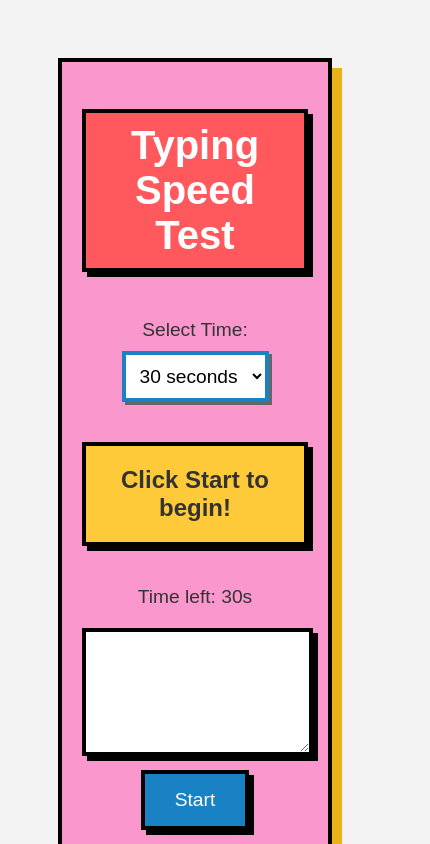
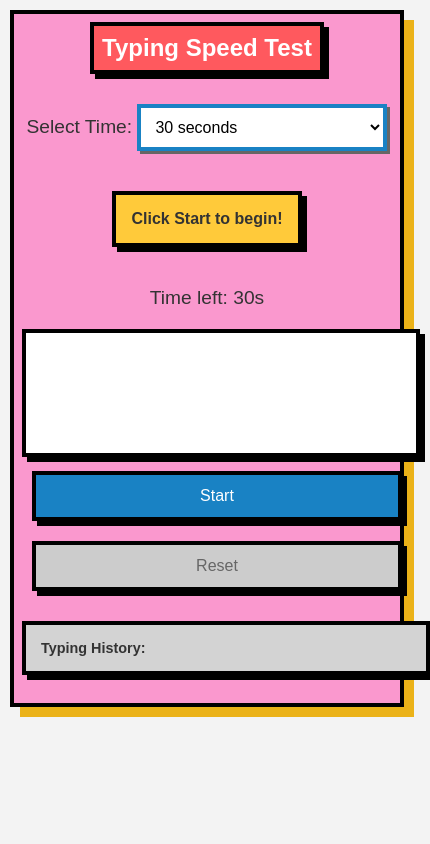
Before and after one commit to Shdhz/Jago-ngetik, a plain HTML site: page index.html in a window 390 px wide. Shown: the top 844 px of the page, 430 px wide, since content can reach past the window. Drawn offline with Linux system fonts and the light colour scheme.

Commit message:
style: change several style for mobile responsive

```diff
--- a/index.html
+++ b/index.html
@@ -1,17 +1,19 @@
 <!DOCTYPE html>
 <html lang="en">
   <head>
-    <meta charset="UTF-8">
-    <meta name="viewport" content="width=device-width, initial-scale=1.0">
+    <meta charset="UTF-8" />
+    <meta name="viewport" content="width=device-width, initial-scale=1.0" />
     <title>Typing Test</title>
     <style>
       body {
         font-family: Arial, sans-serif;
         background: #f3f3f3;
         color: #333;
-            padding: 50px;
+        padding: 20px;
         text-align: center;
+        margin: 0;
       }
+
       h1 {
         font-size: 2.5rem;
         font-weight: bold;
@@ -21,19 +23,25 @@
         border: 4px solid black;
         box-shadow: 5px 5px 0px black;
         display: inline-block;
+        margin: 0;
+        word-wrap: break-word;
       }
+
       p {
         font-size: 1.2rem;
         margin: 20px 0;
       }
+
       textarea {
-            width: 90%;
+        width: 100%;
         height: 100px;
         padding: 10px;
         border: 4px solid black;
         box-shadow: 5px 5px 0px black;
         font-size: 1.2rem;
+        resize: none;
       }
+
       button {
         background: #1982c4;
         color: white;
@@ -43,12 +51,15 @@
         cursor: pointer;
         box-shadow: 5px 5px 0px black;
         margin: 10px;
+        width: 100%;
       }
+
       button:disabled {
         background: #ccc;
         color: #666;
         cursor: not-allowed;
       }
+
       #textDisplay {
         font-size: 1.5rem;
         font-weight: bold;
@@ -57,11 +68,16 @@
         border: 4px solid black;
         box-shadow: 5px 5px 0px black;
         display: inline-block;
+        margin-bottom: 20px;
+        word-wrap: break-word;
       }
+
       #resultLabel {
         font-size: 1.5rem;
         font-weight: bold;
+        margin-top: 20px;
       }
+
       #history {
         font-size: 1.2rem;
         margin-top: 20px;
@@ -70,18 +86,21 @@
         border: 4px solid black;
         box-shadow: 5px 5px 0px black;
         text-align: left;
-            width: 90%;
+        width: 100%;
+        max-width: 600px;
+        margin: 20px auto;
+      }
+
+      .case {
+        background-color: #fa98ce;
+        border: 4px solid black;
+        padding: 8px;
+        box-shadow: 10px 10px 0px rgb(235, 178, 24);
+        width: 100%;
+        max-width: 800px;
         margin: auto;
       }
 
-        .case{
-            background-color: #fa98ce;
-            border: 4px solid black;
-            padding: 20px;
-            box-shadow: 10px 10px 0px rgb(235, 178, 24);
-        }
-
-        /* Styling untuk dropdown select */
       select {
         padding: 10px;
         font-size: 1.2rem;
@@ -90,10 +109,78 @@
         cursor: pointer;
         box-shadow: 3px 3px 0px #666;
         margin-top: 10px;
+        width: 100%;
+        max-width: 250px;
       }
+
       select:focus {
         outline: none;
         border-color: #ff595e;
+      }
+
+      /* Media queries untuk tampilan mobile */
+      @media (max-width: 768px) {
+        body {
+          padding: 10px;
+        }
+
+        h1 {
+          font-size: 2rem;
+          margin: 0;
+        }
+
+        textarea {
+          font-size: 1rem;
+        }
+
+        button {
+          font-size: 1rem;
+        }
+
+        #textDisplay {
+          font-size: 1.2rem;
+          padding: 15px;
+        }
+
+        #resultLabel {
+          font-size: 1.2rem;
+        }
+
+        #history {
+          font-size: 1rem;
+        }
+
+        select {
+          font-size: 1rem;
+        }
+      }
+
+      @media (max-width: 480px) {
+        h1 {
+          font-size: 1.5rem;
+          padding: 8px;
+        }
+
+        textarea {
+          font-size: 1rem;
+        }
+
+        button {
+          font-size: 1rem;
+          padding: 12px 20px;
+        }
+
+        #textDisplay {
+          font-size: 1rem;
+        }
+
+        #resultLabel {
+          font-size: 1rem;
+        }
+
+        #history {
+          font-size: 0.9rem;
+        }
       }
     </style>
   </head>
@@ -113,11 +200,11 @@
 
       <p id="textDisplay">Click Start to begin!</p>
       <p id="timerLabel">Time left: 30s</p>
-        <textarea id="userInput" rows="5" cols="50"></textarea><br>
+      <textarea id="userInput" rows="5" cols="50"></textarea><br />
       <button id="startButton">Start</button>
       <button id="resetButton" disabled>Reset</button>
       <p id="resultLabel"></p>
-        <div id="history"><strong>Typing History:</strong><br></div>
+      <div id="history"><strong>Typing History:</strong><br /></div>
     </div>
 
     <script src="script.js"></script>
```
Lines whose indentation alone changed are shown as unchanged.
